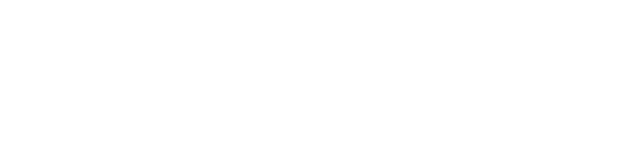
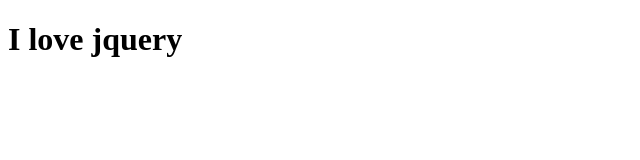
Before and after one commit to kyledobash/jquery_practice, a plain HTML site: page index.html in a window 1280 px wide. Shown: the whole page, without its empty margins (0-640 px from the left). Drawn offline with Linux system fonts and the light colour scheme.

Commit message:
dynamically added h1 element

```diff
--- a/index.html
+++ b/index.html
@@ -3,7 +3,21 @@
 <meta charset="UTF-8">
 <title>Untitled Document</title>
 <script src="js/jquery.js"></script>
-</head>
+
+<script>
+
+    $("document").ready(function(){
+
+        $("body").append("<h1>I love jquery</h1>");
+
+
+    });
+
+
+    </script>
+
+    </head>
+
 <body>
 </body>
 </html>
```
